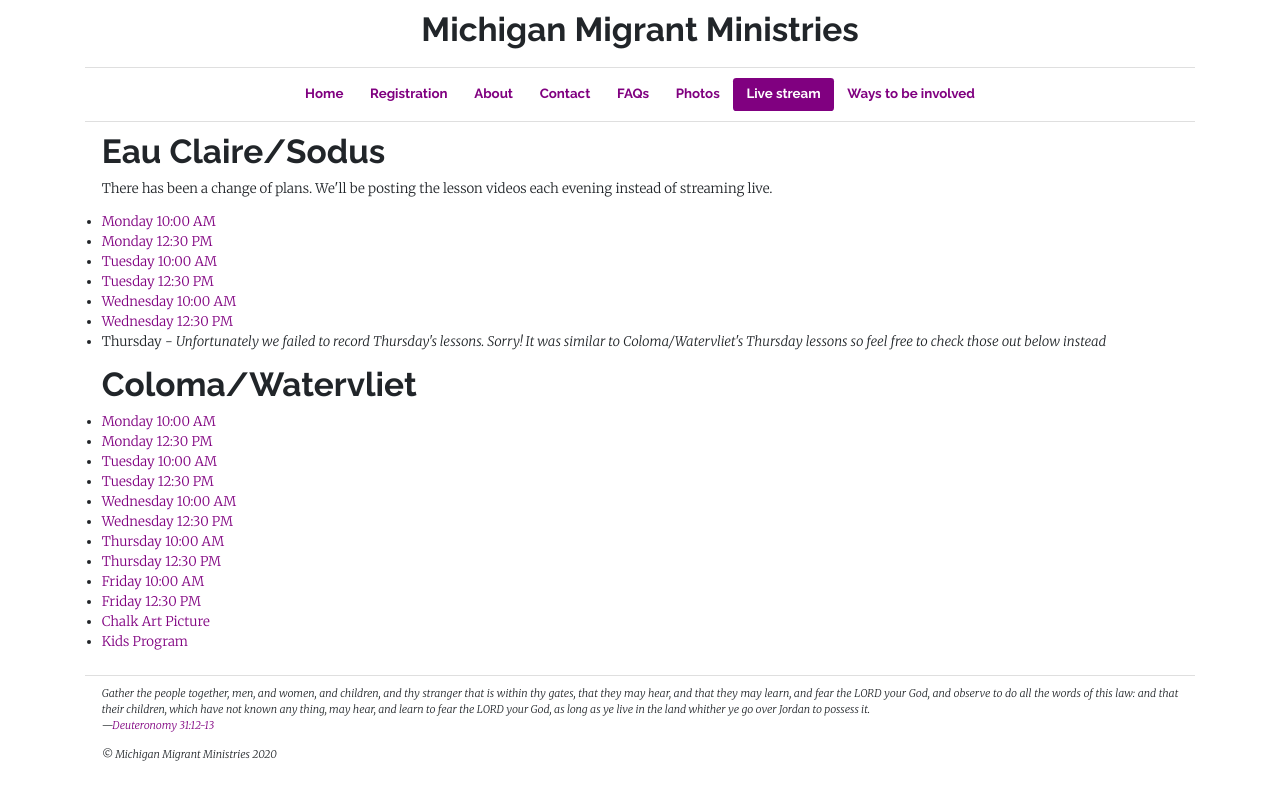
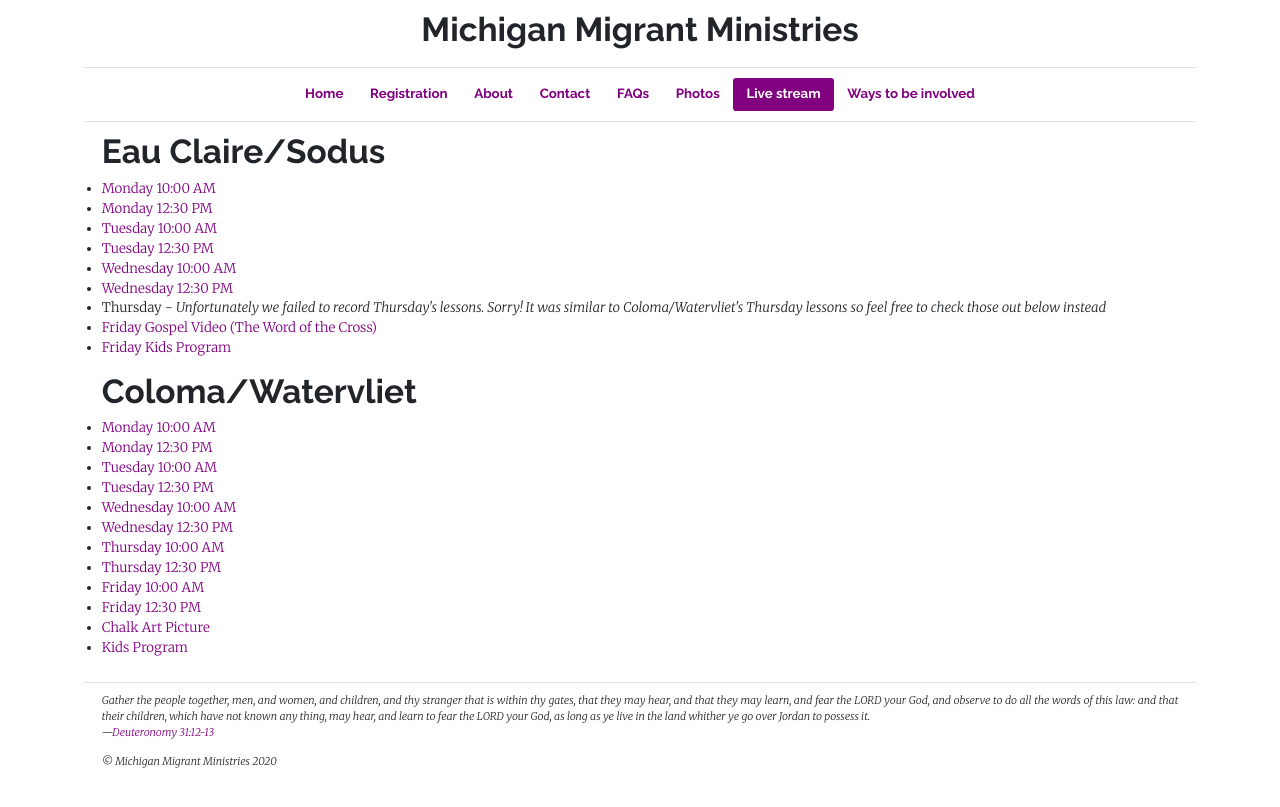
Before and after one commit to michigan-migrant-ministries/website, a Jekyll site: the page built from _pages/live-stream.html, in a window 1280 px wide. Shown: the top 807 px of the page. Built offline with Jekyll 4.4.1, drawn with Linux system fonts in a browser that asks for light colours.

Commit message:
Post Friday's videos

```diff
--- a/_pages/live-stream.html
+++ b/_pages/live-stream.html
@@ -5,9 +5,6 @@
 <h1>
   Eau Claire/Sodus
 </h1>
-<p>
-  There has been a change of plans. We'll be posting the lesson videos each evening instead of streaming live.
-</p>
 <ul>
   <li>
     <a target="_blank" href="https://www.facebook.com/michiganmigrantministries/videos/943031642879804">Monday 10:00 AM</a>
@@ -29,6 +26,12 @@
   </li>
   <li>
     Thursday - <i>Unfortunately we failed to record Thursday's lessons. Sorry! It was similar to Coloma/Watervliet's Thursday lessons so feel free to check those out below instead</i>
+  </li>
+  <li>
+    <a target="_blank" href="https://www.youtube.com/watch?v=b5Ogh7IDgxo">Friday Gospel Video (The Word of the Cross)</a>
+  </li>
+  <li>
+    <a target="_blank" href="https://www.facebook.com/michiganmigrantministries/videos/298933664529026">Friday Kids Program</a>
   </li>
 </ul>
 
--- a/_pages/registration.html
+++ b/_pages/registration.html
@@ -21,10 +21,10 @@
 
 <h1>Eau Claire and Sodus</h1>
 <p>
-  Camp is happening now for Eau Claire and Sodus!
+  Camp was August 10&ndash;14 for Eau Claire and Sodus.
 </p>
 <p>
-  <a href="{% link _pages/live-stream.html %}">Watch the lessons each evening!</a>
+  <a href="{% link _pages/live-stream.html %}">Watch the lessons again!</a>
 </p>
 
 <h1>
```
Also changed, not shown: other parts of _pages/registration.html (+1 -1 lines).
